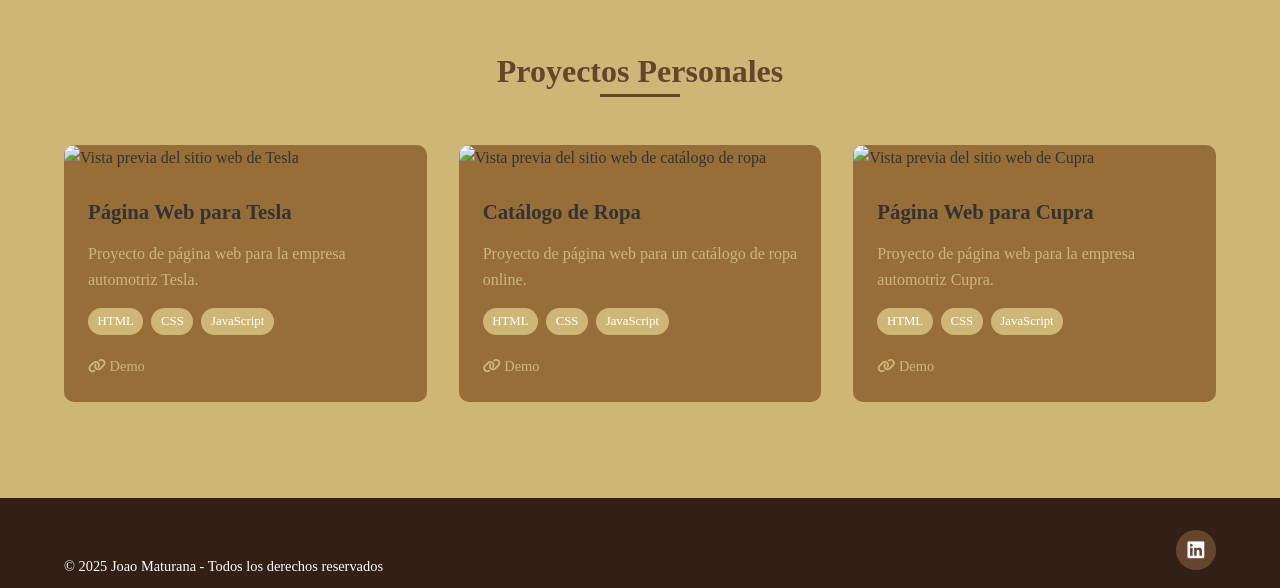
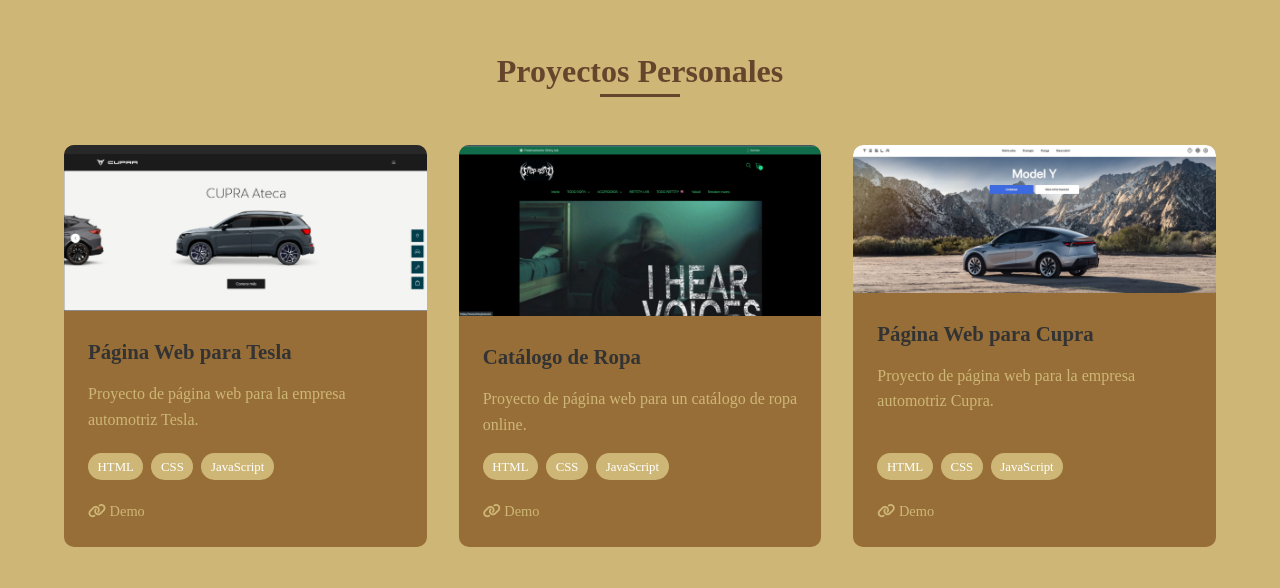
Before and after one commit to Joaoigna/Portfolio, a plain HTML site: page index.html in a window 1280 px wide. Shown: the part 2063-2651 px from the top of the page. Drawn offline with Linux system fonts and the light colour scheme; the site is published under a folder, as on GitHub Pages, so addresses that start at the root find nothing.

Commit message:
index.html

```diff
--- a/index.html
+++ b/index.html
@@ -36,7 +36,7 @@
                              <a href="#contacto"class= "boton-contactame">Descargar CV</a>
                     </div>
                          <div class="imagen-inicio">
-                            <img src="/imagenes/FotoPortfolio.JPG" alt="Imagen de rostro de Joao Maturana">
+                            <img src="imagenes/FotoPortfolio.JPG" alt="Imagen de rostro de Joao Maturana">
 
                          </div>
                 </div>
@@ -104,7 +104,7 @@
 
                 <div class="proyectos-card">
                     <div class="imagen-proyecto">
-                        <img src="/imagenes/imagenprotecto1.jpeg" alt="Vista previa del sitio web de Tesla">
+                        <img src="imagenes/imagenprotecto1.jpeg" alt="Vista previa del sitio web de Tesla">
                     </div>
                     <div class="info-proyecto">
                         <h3>Página Web para Tesla</h3>
@@ -124,7 +124,7 @@
 
                 <div class="proyectos-card">
                     <div class="imagen-proyecto">
-                        <img src="/imagenes/imagenproyecto2.jpeg" alt="Vista previa del sitio web de catálogo de ropa">
+                        <img src="imagenes/imagenproyecto2.jpeg" alt="Vista previa del sitio web de catálogo de ropa">
                     </div>
                     <div class="info-proyecto">
                         <h3>Catálogo de Ropa</h3>
@@ -144,7 +144,7 @@
 
                 <div class="proyectos-card">
                     <div class="imagen-proyecto">
-                        <img src="/imagenes/imagenproyecto3.jpeg" alt="Vista previa del sitio web de Cupra">
+                        <img src="imagenes/imagenproyecto3.jpeg" alt="Vista previa del sitio web de Cupra">
                     </div>
                     <div class="info-proyecto">
                         <h3>Página Web para Cupra</h3>
```
